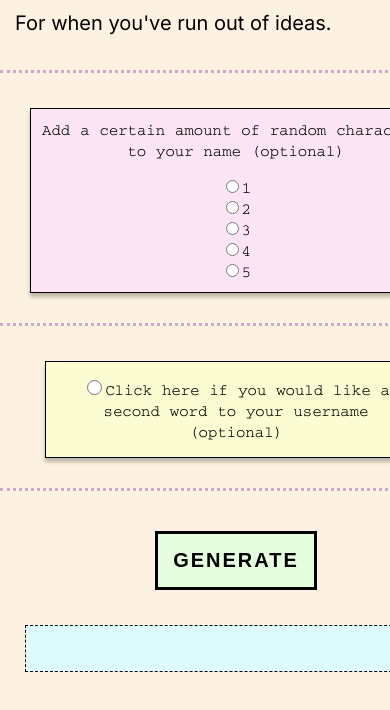
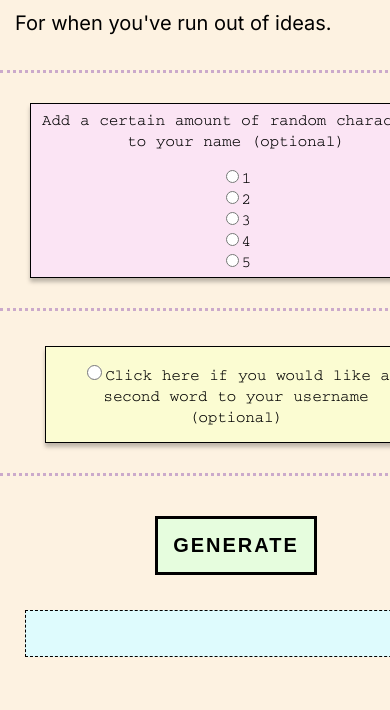
Before and after one commit to bforbit/username-generator, a plain HTML site: page index.html in a window 390 px wide. Shown: the part 162-872 px from the top of the page. Drawn offline with Linux system fonts and the light colour scheme.

Commit message:
Adjusted positioning of boxes
Experimented with margins, relative positioning of box items for browser accommodations

```diff
--- a/index.css
+++ b/index.css
@@ -44,14 +44,14 @@ main {
    border-left: 3px dotted #cbaacb;
    border-top: 3px dotted #cbaacb;
    border-bottom: 3px dotted #cbaacb;
-   padding: 15px;
 }
 
 #radio-char-box {
    background-color: FBE4F4;
    text-align: center;
-   margin: 20px 15px 15px 15px;
-   padding: 10px;
+    position: relative;
+   margin: 50px 30px 20px 30px;
+   padding: 5px;
    border: 1px solid black;
    box-shadow: 0px 4px 4px 0px rgba(0, 0, 0, 0.25);
 }
@@ -65,6 +65,7 @@ main {
 #radio-second-box {
    background-color: #FBFCD2;
    text-align: center;
+    position: relative;
    margin: 20px 30px 15px 30px;
    padding: 15px;
    border: 1px solid black;
@@ -143,6 +144,10 @@ button {
       border-left: none;
    }
 
+    #radio-char-box {
+       margin: 30px;
+    }
+
    .radio-second {
       border-left: none;
    }
```
